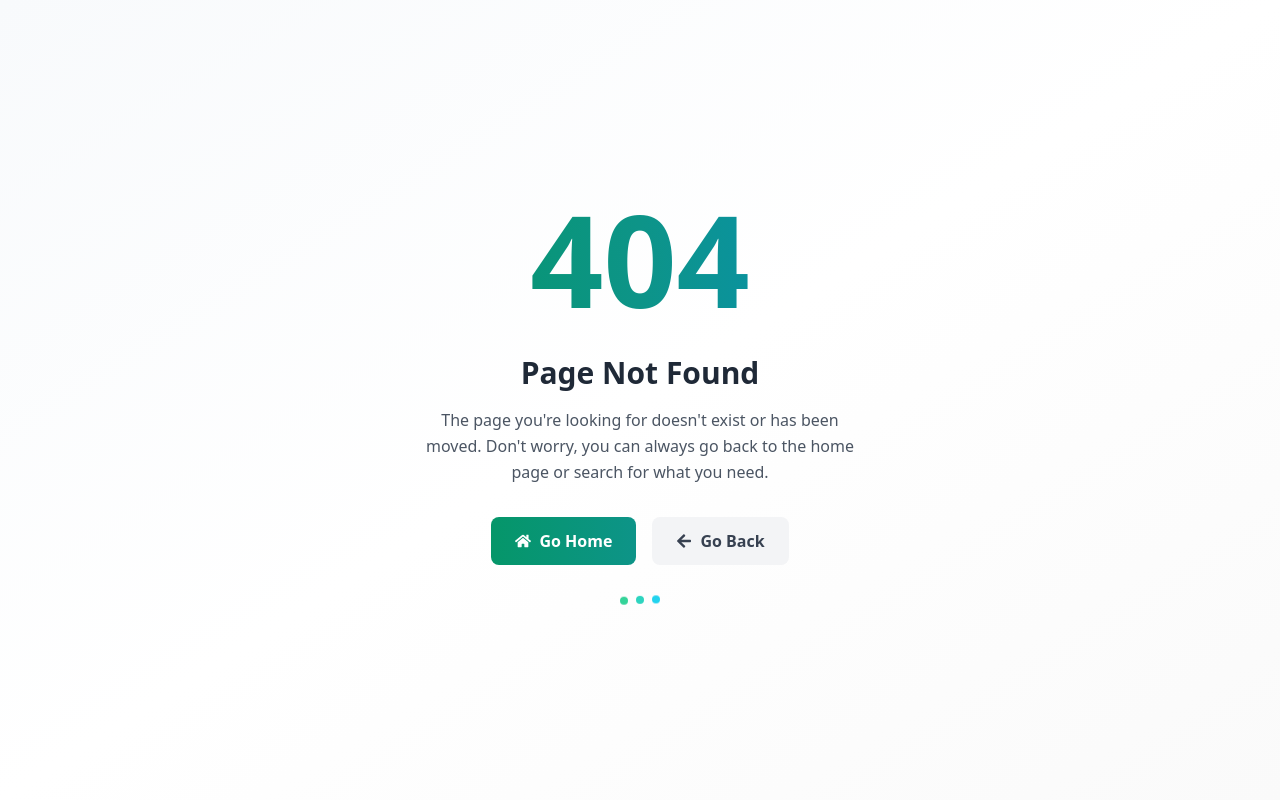
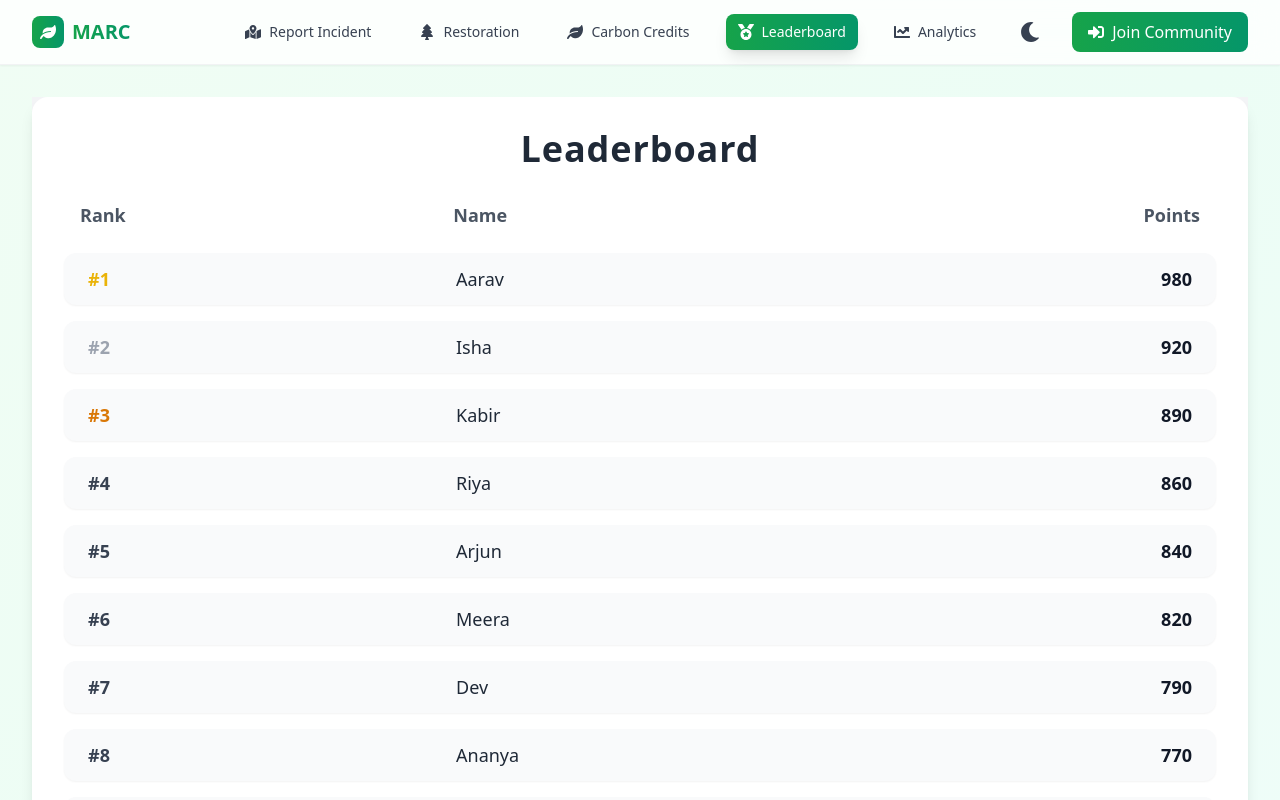
Before and after one commit to Shreya-1305/hackathon-DAU, a React (Vite) app in the folder frontend/: page /leaderboard in a window 1280 px wide. Before the commit this address had no page. Shown: the top 800 px of the page. Built offline with nearby package versions, Linux system fonts and the light colour scheme.

Commit message:
leaderboard page added

```diff
--- a/frontend/src/App.jsx
+++ b/frontend/src/App.jsx
@@ -18,6 +18,8 @@ import { AuthProvider } from "./context/AuthContext";
 const LazyHome = React.lazy(() => import("./pages/Home"));
 const LazyLogin = React.lazy(() => import("./pages/Login"));
 const LazyNotFound = React.lazy(() => import("./pages/NotFound"));
+
+const Leaderboard = React.lazy(() => import("./pages/Leaderboard"));
 
 // Loading component for Suspense fallback
 const PageLoader = () => (
@@ -58,6 +60,10 @@ const router = createBrowserRouter([
         path: "/",
         element: <LazyHome />,
       },
+      {
+        path: "/leaderboard",
+        element: <Leaderboard />,
+      },
     ],
   },
   {
@@ -96,7 +102,6 @@ const router = createBrowserRouter([
       </>
     ),
   },
-
 ]);
 
 function App() {
--- a/frontend/src/components/layout/Navbar.jsx
+++ b/frontend/src/components/layout/Navbar.jsx
@@ -12,6 +12,7 @@ import {
   FaChartLine,
   FaUsers,
   FaLeaf,
+  FaMedal,
 } from "react-icons/fa";
 import { useAppContext } from "../../context/AppContext";
 import { useAuth } from "../../context/AuthContext";
@@ -27,7 +28,7 @@ const Navbar = () => {
     { name: "Report Incident", href: "/report", icon: FaMapMarkedAlt },
     { name: "Restoration", href: "/restoration", icon: FaTree },
     { name: "Carbon Credits", href: "/carbon-credits", icon: FaLeaf },
-    { name: "Community", href: "/community", icon: FaUsers },
+    { name: "Leaderboard", href: "/leaderboard", icon: FaMedal },
     { name: "Analytics", href: "/analytics", icon: FaChartLine },
   ];
 
@@ -40,9 +41,10 @@ const Navbar = () => {
           {/* Logo */}
           <div className="flex items-center">
             <Link to="/" className="flex items-center space-x-2">
-              {/* <div className="w-8 h-8 bg-gradient-to-r from-green-600 to-emerald-600 rounded-lg flex items-center justify-center">
-                <FaTree className="text-white w-4 h-4" />
-              </div> */}
+              <div className="w-8 h-8 bg-gradient-to-r from-green-600 to-emerald-600 rounded-lg flex items-center justify-center">
+                <FaLeaf className="text-white w-4 h-4" />{" "}
+                {/* ✅ consistent size + color */}
+              </div>
               <span className="text-xl font-bold bg-gradient-to-r from-green-600 to-emerald-600 bg-clip-text text-transparent">
                 MARC
               </span>
--- /dev/null
+++ b/frontend/src/pages/Leaderboard.jsx
@@ -0,0 +1,59 @@
+import React from "react";
+
+export default function Leaderboard() {
+  const data = [
+    { rank: 1, name: "Aarav", points: 980 },
+    { rank: 2, name: "Isha", points: 920 },
+    { rank: 3, name: "Kabir", points: 890 },
+    { rank: 4, name: "Riya", points: 860 },
+    { rank: 5, name: "Arjun", points: 840 },
+    { rank: 6, name: "Meera", points: 820 },
+    { rank: 7, name: "Dev", points: 790 },
+    { rank: 8, name: "Ananya", points: 770 },
+    { rank: 9, name: "Vihaan", points: 750 },
+    { rank: 10, name: "Sara", points: 730 },
+  ];
+
+  return (
+    <div className="min-h-screen flex items-center justify-center bg-gray-100">
+      <div className="w-full max-w-7xl bg-white rounded-2xl shadow-lg p-8">
+        <h1 className="text-4xl font-bold text-center text-gray-800 mb-8 tracking-wide">
+          Leaderboard
+        </h1>
+
+        <div className="grid grid-cols-3 text-gray-600 text-lg font-semibold mb-6 px-4">
+          <p>Rank</p>
+          <p>Name</p>
+          <p className="text-right">Points</p>
+        </div>
+
+        <div className="space-y-4">
+          {data.map((player) => (
+            <div
+              key={player.rank}
+              className="grid grid-cols-3 items-center bg-gray-50 rounded-xl px-6 py-3 text-gray-800 font-medium shadow-sm hover:bg-gray-100 transition"
+            >
+              <p
+                className={`text-lg font-bold ${
+                  player.rank === 1
+                    ? "text-yellow-500"
+                    : player.rank === 2
+                    ? "text-gray-400"
+                    : player.rank === 3
+                    ? "text-amber-600"
+                    : "text-gray-700"
+                }`}
+              >
+                #{player.rank}
+              </p>
+              <p className="text-lg">{player.name}</p>
+              <p className="text-lg text-right text-gray-900 font-semibold">
+                {player.points}
+              </p>
+            </div>
+          ))}
+        </div>
+      </div>
+    </div>
+  );
+}
```
